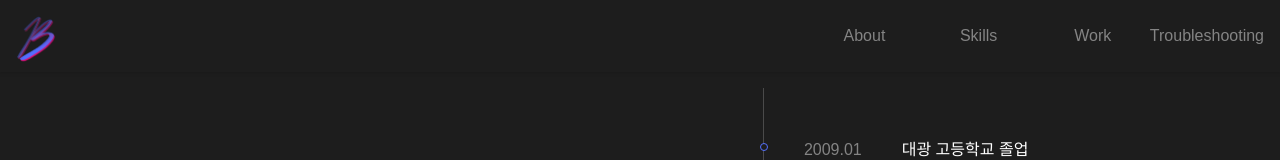
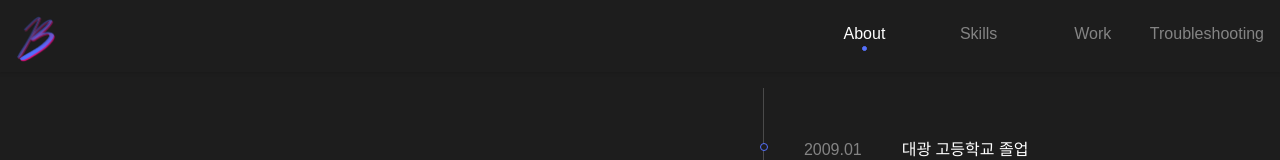
Before and after one commit to jinwoongBang/portfolio, a Next.js app: page /about in a window 1280 px wide. Shown: the top 160 px of the page. Built offline with nearby package versions, Linux system fonts and the light colour scheme.

Commit message:
feature : 헤더 네비게이션 active 스타일 추가

```diff
--- a/src/components/layout/index.tsx
+++ b/src/components/layout/index.tsx
@@ -43,9 +43,11 @@ function Layout({ children }: JWComponent.LayoutProps) {
           {navigationList.map((navigation) => (
             <Link key={navigation.url} href={navigation.url}>
               <a
-                className={clsx(styles['header__navigation-item'], {
-                  'header__navigation-item--selected': true,
-                })}
+                className={clsx(
+                  styles['header__navigation-item'],
+                  router.pathname === navigation.url &&
+                    styles['header__navigation-item--selected'],
+                )}
               >
                 {navigation.label}
               </a>
--- a/src/components/layout/styles.module.css
+++ b/src/components/layout/styles.module.css
@@ -31,12 +31,13 @@
 }
 
 .header__navigation {
-  @apply grid grid-cols-4 text-center;
+  @apply grid grid-cols-4;
 }
 
 .header__navigation-item {
-  @apply transition-all;
-  /* @apply border border-red-700; */
+  @apply flex flex-col
+  justify-between items-center
+  transition-all;
 }
 
 .header__navigation-item:hover {
@@ -44,7 +45,18 @@
 }
 
 .header__navigation-item--selected {
-  @apply text-white;
+  @apply flex
+  text-white;
+}
+.header__navigation-item--selected::after {
+  content: '';
+  width: 5px;
+  height: 5px;
+
+  background-color: #5571fd;
+
+  border: 1px solid #5571fd;
+  border-radius: 20px;
 }
 
 .logo-container {
```
